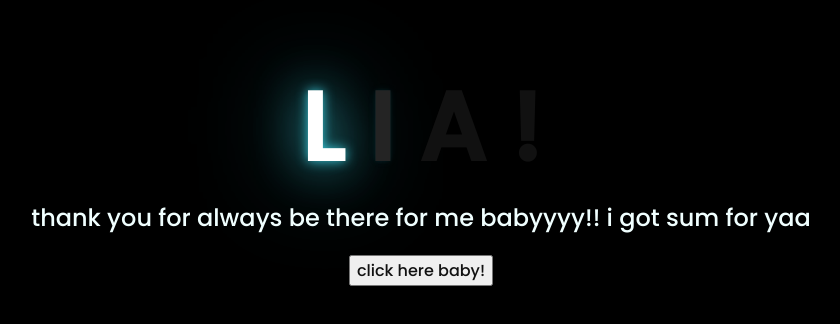
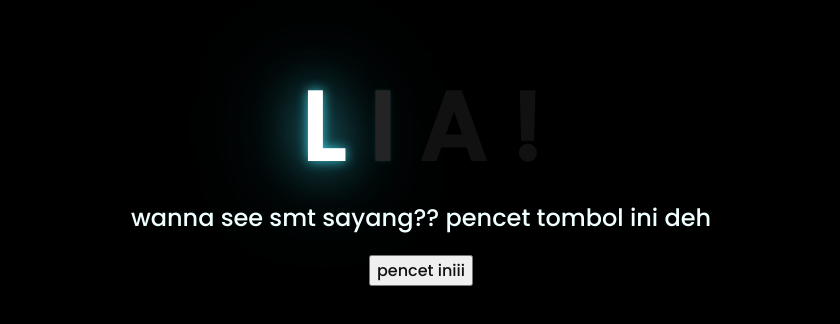
Before and after one commit to DapaKarina/LIAAA, a plain HTML site: page index.html in a window 1280 px wide. Shown: the part 238-562 px from the top of the page, without its empty margins (227-1067 px from the left). Drawn offline with Linux system fonts and the light colour scheme.

Commit message:
Update index.html

```diff
--- a/index.html
+++ b/index.html
@@ -17,11 +17,11 @@
         <span>!</span>
     </div>
     <div class="description">
-        <span>thank you for always be there for me babyyyy!! i got sum for yaa</span>
+        <span>wanna see smt sayang?? pencet tombol ini deh</span>
     </div>
     <div class="button">
         <button>
-            <a href="flower.html">click here baby!</a>
+            <a href="flower.html">pencet iniii</a>
         </button>
 
     </div>
```
